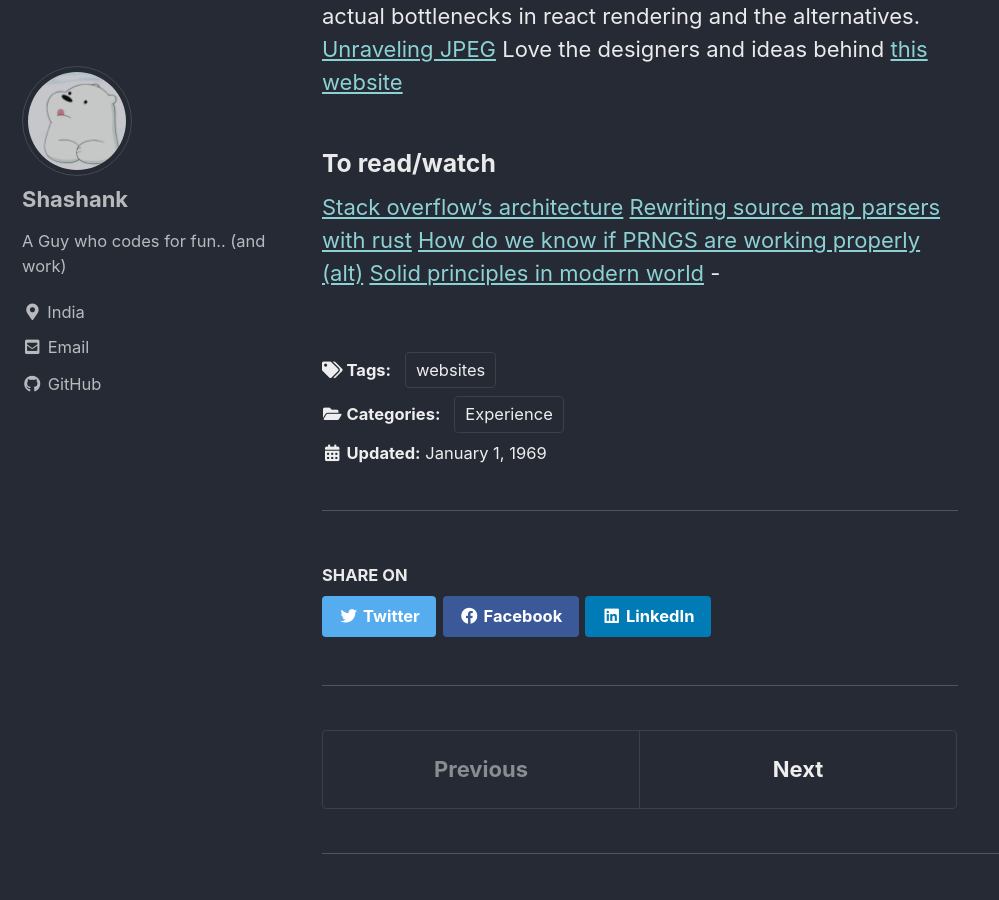
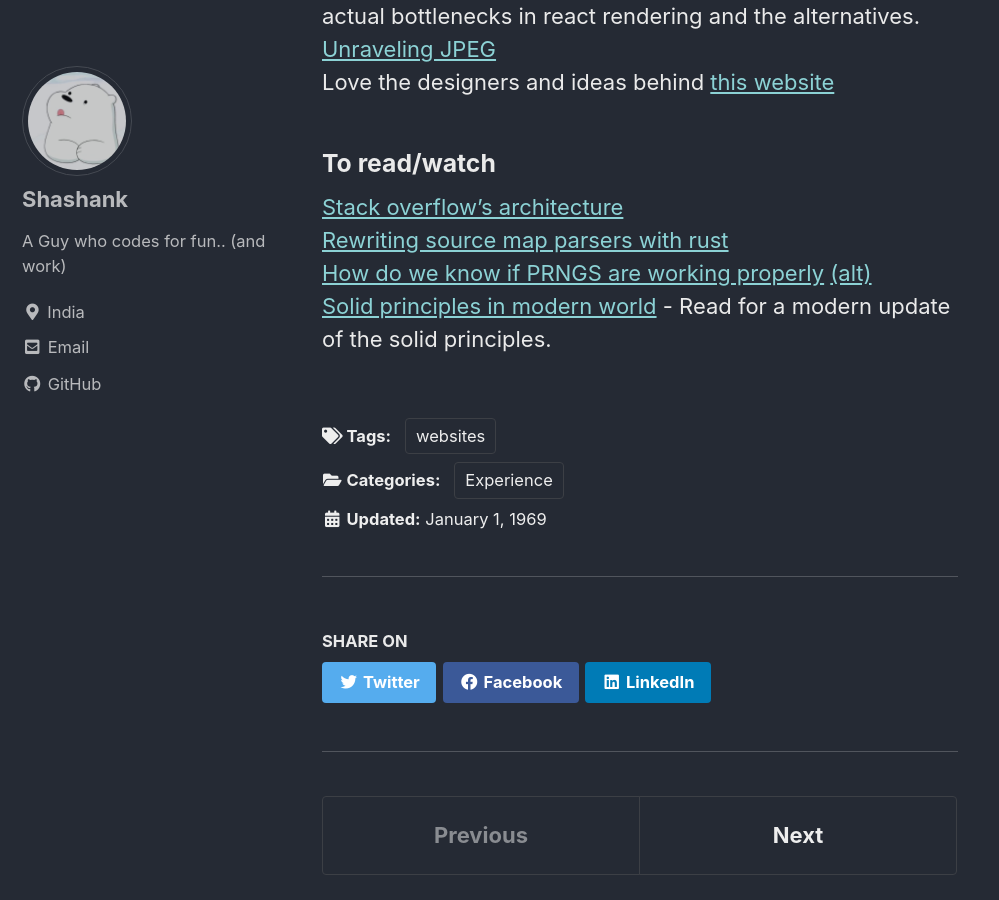
Before and after one commit to Scramjet911/Blog, a Jekyll site: the page built from _posts/1969-01-01-interesting-articles.md, in a window 1280 px wide and 900 px high, scrolled down 359 px. Shown: the whole window, without its empty margins (0-999 px from the left). Built offline with Jekyll 4.4.1, drawn with Linux system fonts in a browser that asks for light colours; cached includes are drawn as plain includes.

Commit message:
fix: interesting articles page

```diff
--- a/_posts/1969-01-01-interesting-articles.md
+++ b/_posts/1969-01-01-interesting-articles.md
@@ -17,4 +17,4 @@
 [Stack overflow's architecture](https://nickcraver.com/blog/2016/02/03/stack-overflow-a-technical-deconstruction/)
 [Rewriting source map parsers with rust](https://hacks.mozilla.org/2018/01/oxidizing-source-maps-with-rust-and-webassembly/)
 [How do we know if PRNGS are working properly](https://www.youtube.com/watch?v=c_CalG1rL0I) [(alt)](https://www.youtube.com/results?search_query=how+do+we+know+our+prngs+are+working+properly)
-[Solid principles in modern world](https://stackoverflow.blog/2021/11/01/why-solid-principles-are-still-the-foundation-for-modern-software-architecture/) -
+[Solid principles in modern world](https://stackoverflow.blog/2021/11/01/why-solid-principles-are-still-the-foundation-for-modern-software-architecture/) - Read for a modern update of the solid principles.
```
